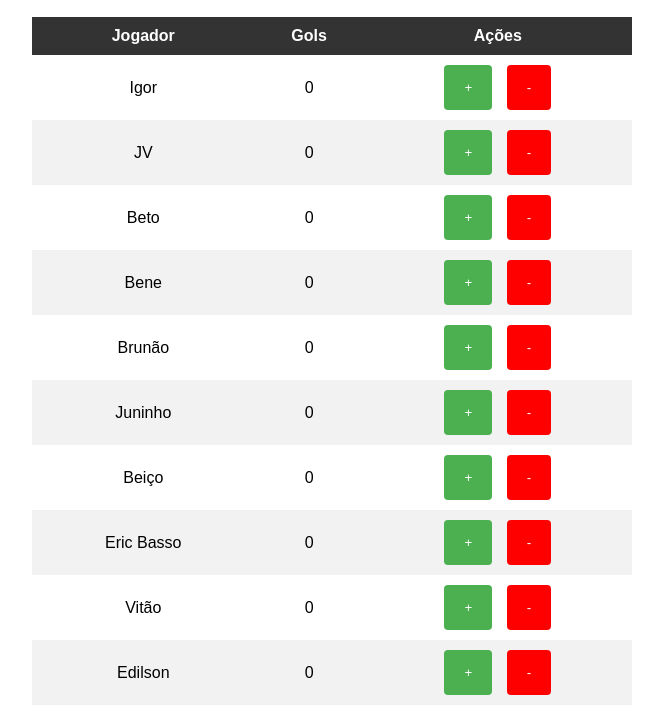
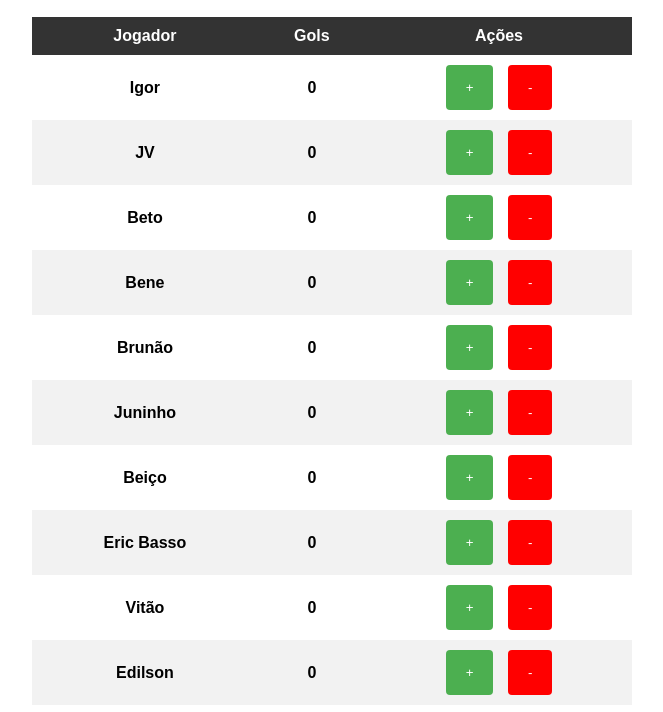
Before and after one commit to gilberto1997/gilberto1997.github.io, a plain HTML site: page ContaGols.html in a window 1280 px wide. Shown: the part 60-772 px from the top of the page, without its empty margins (308-971 px from the left). Drawn offline with nearby package versions, Linux system fonts and the light colour scheme.

Commit message:
Update ContaGols.html

```diff
--- a/ContaGols.html
+++ b/ContaGols.html
@@ -27,6 +27,8 @@
     th, td {
       padding: 10px;
       text-align: center;
+      ont-size: 20px;
+      font-weight: bold;
     }
 
     th {
@@ -349,7 +351,6 @@
         golElement.textContent = currentGols - 1;
       }
     }
-
   </script>
   <button class="export-btn">Exportar para Excel</button>
 
```
